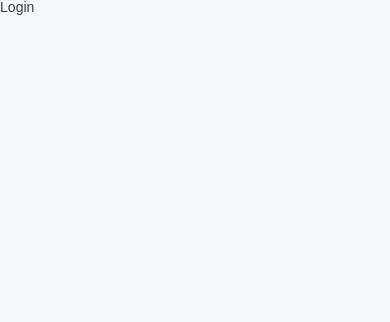
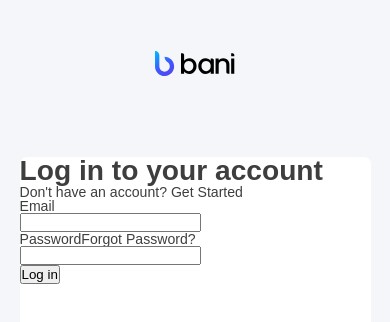
Before and after one commit to NwaguChima/bani__dashboard-react, a React (Vite) app: page /login in a window 390 px wide. Shown: the top 322 px of the page. Built offline with nearby package versions, Linux system fonts and the light colour scheme; a web font is replaced by a local one.

Commit message:
setup html for login

```diff
--- a/src/App.jsx
+++ b/src/App.jsx
@@ -2,12 +2,13 @@ import { useState } from "react";
 import { Navigate, Route, Routes } from "react-router-dom";
 import Login from "./pages/login";
 import Dashboard from "./pages/dashboard";
-import "./App.module.scss";
 import RequireAuth from "./components/AuthCheck";
 import { DASHBOARD_ROUTE, LOGIN_ROUTE } from "./utils/constants";
+import useAuth from "./hooks/useAuth";
+import "./App.module.scss";
 
 function App() {
-  const [user, setUser] = useState(null);
+  const { user } = useAuth();
 
   return (
     <Routes>
--- a/src/pages/login/index.jsx
+++ b/src/pages/login/index.jsx
@@ -1,9 +1,47 @@
 import React from "react";
+import { Link } from "react-router-dom";
 import useTitle from "../../hooks/useTitle";
+import styles from "./signup.module.scss";
 
 const Login = () => {
   useTitle("Login - Bani");
-  return <div>Login</div>;
+
+  return (
+    <div className={styles.login}>
+      <header className={styles.login__header}>
+        <img src="/public/bani.svg" alt="logo image" />
+      </header>
+      <main className={styles.login__body}>
+        <h1 className={styles.login__title}>Log in to your account</h1>
+        <p>
+          {/* A link tag to be used instead of span, if to be implemented */}
+          Don't have an account? <span>Get Started</span>
+        </p>
+
+        <form>
+          <div>
+            <div>
+              <label htmlFor="email">Email</label>
+            </div>
+            <div>
+              <input type="email" id="email" />
+            </div>
+          </div>
+          <div>
+            <div>
+              <label htmlFor="password">Password</label>
+              {/* A link tag to be used if to be implemented */}
+              <span>Forgot Password?</span>
+            </div>
+            <div>
+              <input type="password" id="password" />
+            </div>
+          </div>
+          <button>Log in</button>
+        </form>
+      </main>
+    </div>
+  );
 };
 
 export default Login;
--- a/src/pages/login/signup.module.scss
+++ b/src/pages/login/signup.module.scss
@@ -0,0 +1,33 @@
+@use "../../styles/variables.scss" as varr;
+
+.login {
+  display: flex;
+  flex-direction: column;
+  align-items: center;
+
+  &__header {
+    margin-top: 4.8rem;
+    margin-bottom: 8rem;
+    padding: 1rem;
+
+    img {
+      width: 9rem;
+    }
+  }
+
+  &__body {
+    background-color: varr.$white__bg;
+    min-width: 42.6rem;
+    min-height: 42.5rem;
+
+    border-radius: 0.8rem;
+    -webkit-border-radius: 0.8rem;
+    -moz-border-radius: 0.8rem;
+    -ms-border-radius: 0.8rem;
+    -o-border-radius: 0.8rem;
+
+    @media screen and (max-width: 450px) {
+      min-width: 90%;
+    }
+  }
+}
```
Also changed, not shown: src/pages/dashboard/dashboard.module.scss (added).
